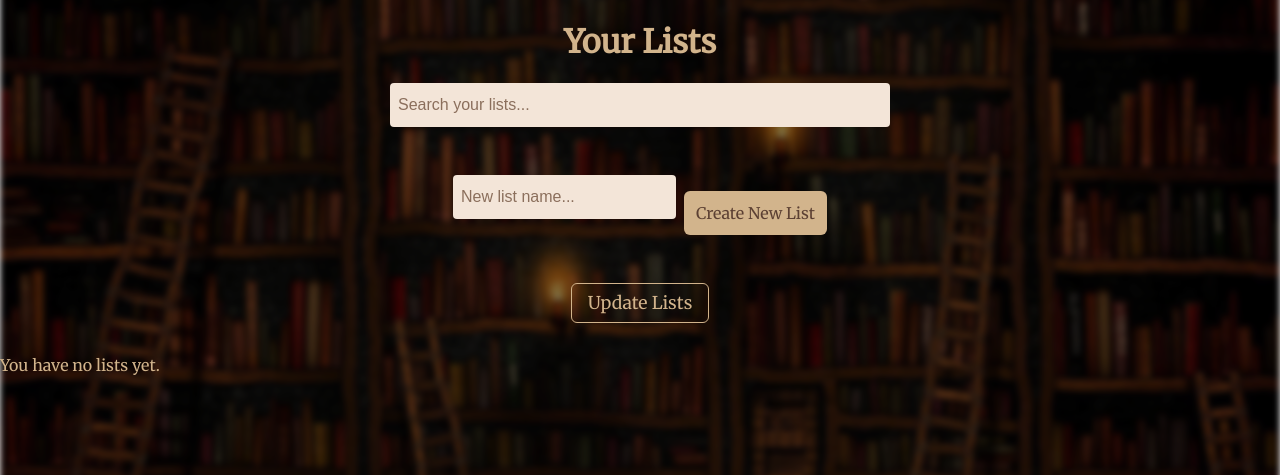
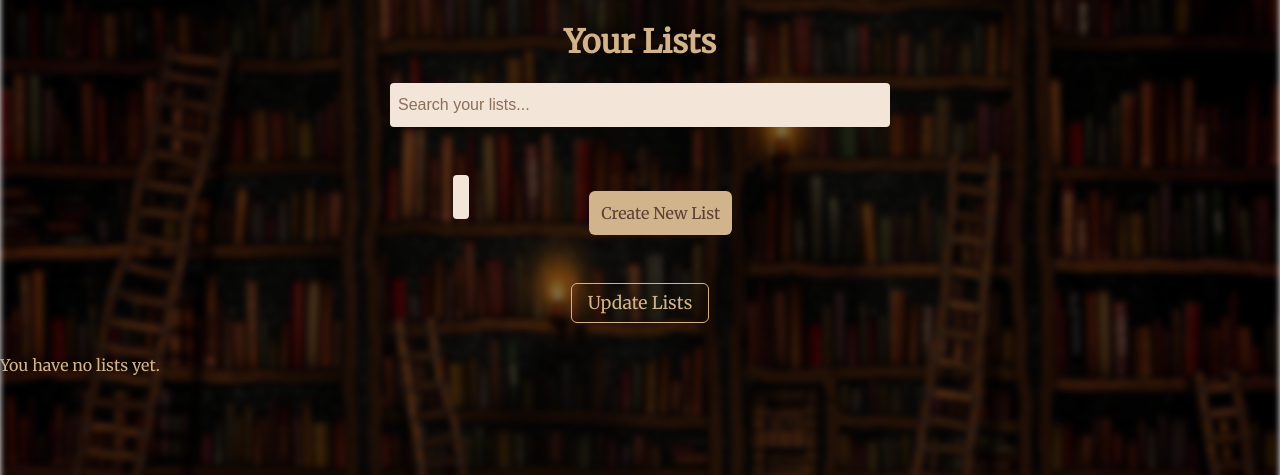
Before and after one commit to CelestineNguyen/CS4750_FinalProject, a Django app: page /lists/ in a window 1280 px wide. Shown: the part 210-685 px from the top of the page. Run offline with Django 5.2, Linux system fonts and the light colour scheme; a user stored in the database is signed in; data that the repository does not hold is empty.

Commit message:
Button fix

```diff
--- a/plot_twist/plotTwist/static/styles.css
+++ b/plot_twist/plotTwist/static/styles.css
@@ -180,6 +180,9 @@ nav form button:hover {
     vertical-align: middle;
     display: inline-block;
     margin: 0;
+    width: 40%;
+    margin-left: 30%;
+    margin-right: 30%;
 }
 
 .create-list-form input,
```
